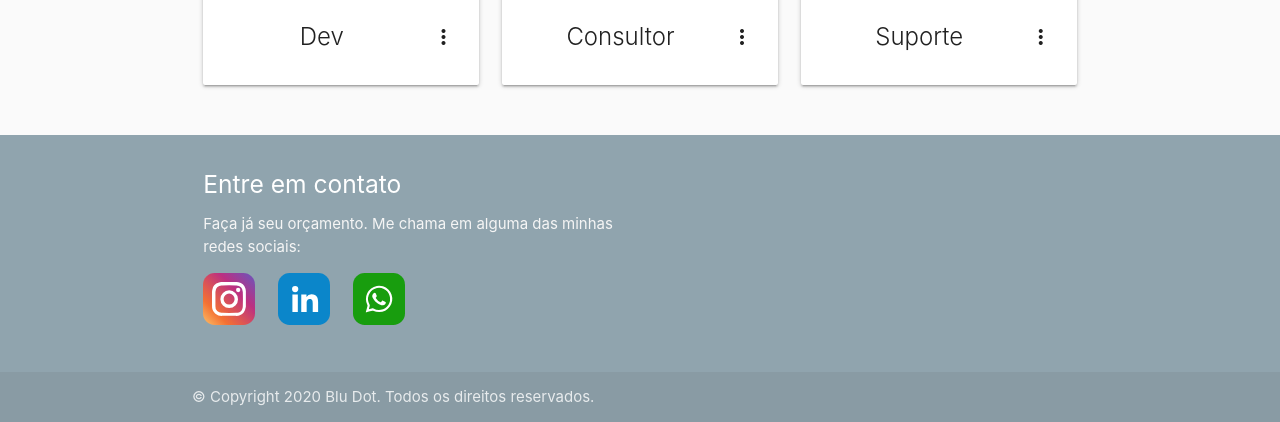
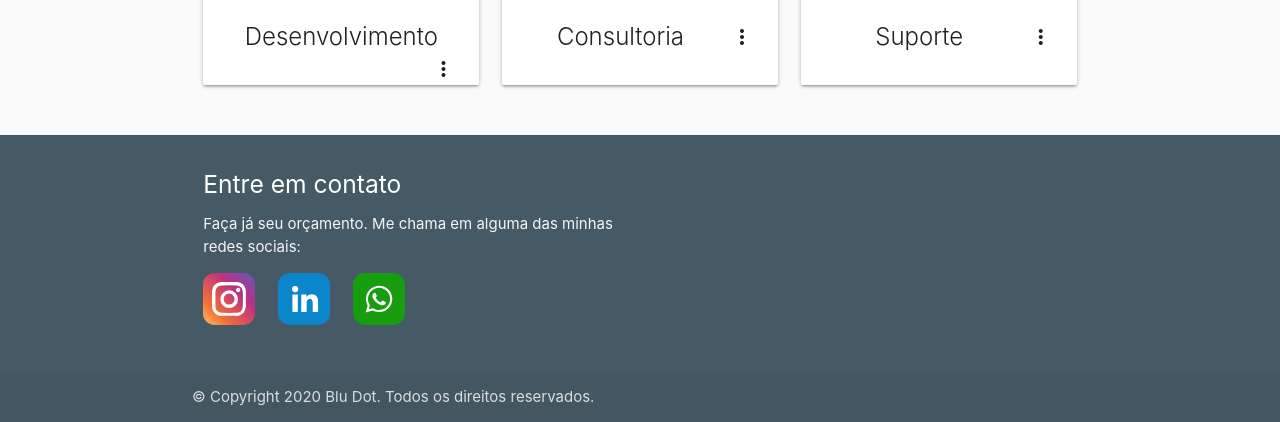
Before and after one commit to AlissonRTeles/alissonrteles.github.io, a plain HTML site: page index.htm in a window 1280 px wide. Shown: the part 1284-1706 px from the top of the page. Drawn offline with nearby package versions, Linux system fonts and the light colour scheme.

Commit message:
versão3

```diff
--- a/index.htm
+++ b/index.htm
@@ -110,12 +110,12 @@
 
                         </div>
                         <div class="card-content">
-                          <span class="card-title activator grey-text text-darken-4">Dev<i class="material-icons right">more_vert</i></span>
+                          <span class="card-title activator grey-text text-darken-4">Desenvolvimento<i class="material-icons right">more_vert</i></span>
                           <!-- <p><a href="#">This is a link</a></p> -->
                         </div>
                         <div class="card-reveal">
-                          <span class="card-title grey-text text-darken-4">Dev<i class="material-icons right">close</i></span>
-                          <p>Desenvolvimento de sites e aplicativos em geral</p>
+                          <span class="card-title grey-text text-darken-4">Desenvolvimento<i class="material-icons right">close</i></span>
+                          <p>Desenvolvimento de sites e aplicativos conforme a sua demanda, atuando em projetos já em andamento ou desde o início.</p>
                         </div>
                       </div>
                 </div>
@@ -125,12 +125,12 @@
                           <img class="activator" src="icons/13452.jpg">
                         </div>
                         <div class="card-content">
-                          <span class="card-title activator grey-text text-darken-4">Consultor<i class="material-icons right">more_vert</i></span>
+                          <span class="card-title activator grey-text text-darken-4">Consultoria<i class="material-icons right">more_vert</i></span>
                           <!-- <p><a href="#">This is a link</a></p> -->
                         </div>
                         <div class="card-reveal">
-                          <span class="card-title grey-text text-darken-4">Consultor<i class="material-icons right">close</i></span>
-                          <p>Here is some more information about this product that is only revealed once clicked on.</p>
+                          <span class="card-title grey-text text-darken-4">Consultoria<i class="material-icons right">close</i></span>
+                          <p>Presto consultoria de desenvolvimento e também na área de análise de sistemas. Apontando as melhores soluções do mercado.</p>
                         </div>
                       </div>
                 </div>
@@ -145,7 +145,7 @@
                         </div>
                         <div class="card-reveal">
                           <span class="card-title grey-text text-darken-4">Suporte<i class="material-icons right">close</i></span>
-                          <p>Here is some more information about this product that is only revealed once clicked on.</p>
+                          <p>Já tem uma aplicação e precisa de suporte? Posso ajudar realizando levantamento e os devidos ajustes no seu software.</p>
                         </div>
                       </div>
                 </div>
@@ -155,20 +155,20 @@
         </div>
     </div>
 
-    <footer class="page-footer blue-grey lighten-2">
+    <footer class="page-footer blue-grey darken-2">
         <div class="container">
         <div class="row">
             <div class="col l6 s12">
                 <h5 class="white-text">Entre em contato</h5>
                 <p class="grey-text text-lighten-4">Faça já seu orçamento. Me chama em alguma das minhas redes sociais:</p>
                 <div class="row">
-                    <div class="col s2 m2 center">
+                    <div class="col s2 m1 l2 center">
                         <a href="https://www.instagram.com/alibabahlisson/"><img class="responsive-img" src="icons/iconfinder_Asset_16_2001652.svg"></a>
                       </div>
-                      <div class="col s2 m2 center">
+                      <div class="col s2 m1 l2 center">
                         <a href="https://www.linkedin.com/in/álisson-r-teles-41486032/"><img class="responsive-img" src="icons/iconfinder_Asset_5_2001647.svg"></a>
                       </div>
-                      <div class="col s2 m2 center">
+                      <div class="col s2 m1 l2 center">
                         <a href="https://api.whatsapp.com/send?phone=5554981463121&text=Ol%C3%A1%20vi%20seu%20site%20e%20estou%20afim%20de%20fazer%20um%20or%C3%A7amento!"><img class="responsive-img" src="icons/iconfinder_Asset_10_2001672.svg"></a>
                       </div>
                 </div>
```
